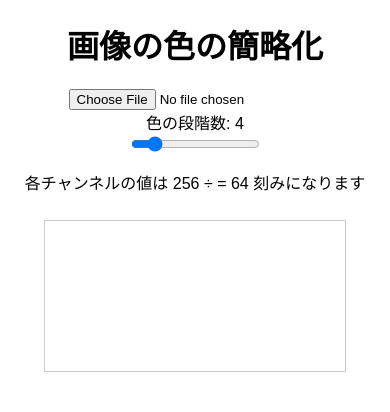
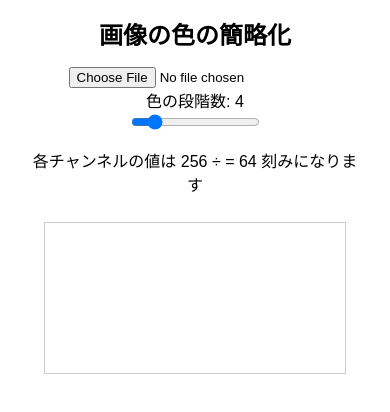
Before and after one commit to fuwasegu/color-quantizer, a plain HTML site: page index.html in a window 390 px wide. Drawn offline with Linux system fonts and the light colour scheme.

Commit message:
style: 💄 レスポンシブ対応

```diff
--- a/index.html
+++ b/index.html
@@ -4,22 +4,7 @@
   <meta charset="UTF-8">
   <meta name="viewport" content="width=device-width, initial-scale=1.0">
   <title>画像の色の簡略化</title>
-  <style>
-    body {
-      font-family: Arial, sans-serif;
-      text-align: center;
-      margin: 20px;
-    }
-    canvas {
-      border: 1px solid #ccc;
-      margin-top: 10px;
-    }
-    .container {
-      display: flex;
-      flex-direction: column;
-      align-items: center;
-    }
-  </style>
+  <link rel="stylesheet" href="styles.css">
 </head>
 <body>
   <h1>画像の色の簡略化</h1>
--- /dev/null
+++ b/styles.css
@@ -0,0 +1,52 @@
+/* 基本スタイル */
+body {
+  font-family: Arial, sans-serif;
+  text-align: center;
+  margin: 20px;
+}
+
+canvas {
+  border: 1px solid #ccc;
+  margin-top: 10px;
+}
+
+.container {
+  display: flex;
+  flex-direction: column;
+  align-items: center;
+}
+
+/* レスポンシブ対応のための基本設定 */
+* {
+  box-sizing: border-box;
+}
+
+/* 画像のレスポンシブ対応 */
+img, canvas {
+  max-width: 100%;
+  height: auto;
+  display: block;
+}
+
+/* スマートフォン向けのメディアクエリ */
+@media screen and (max-width: 768px) {
+  /* コンテナの幅を調整 */
+  .container {
+    width: 100%;
+    padding: 0 15px;
+  }
+
+  /* 画像コンテナのスタイル調整 */
+  .image-container {
+    margin: 10px 0;
+  }
+
+  /* スマホ向けの余白調整 */
+  body {
+    margin: 10px;
+  }
+
+  h1 {
+    font-size: 1.5em;
+  }
+}
```
Also changed, not shown: 1 other file.
